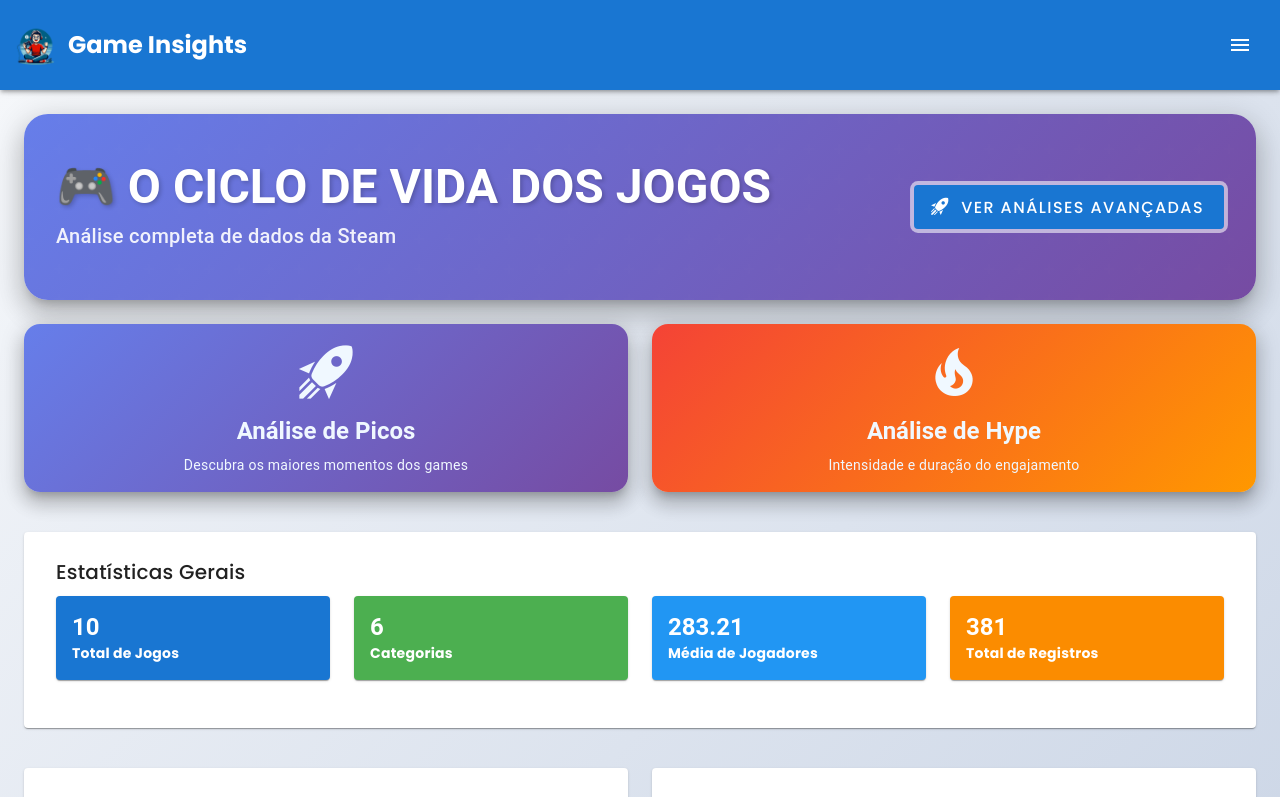
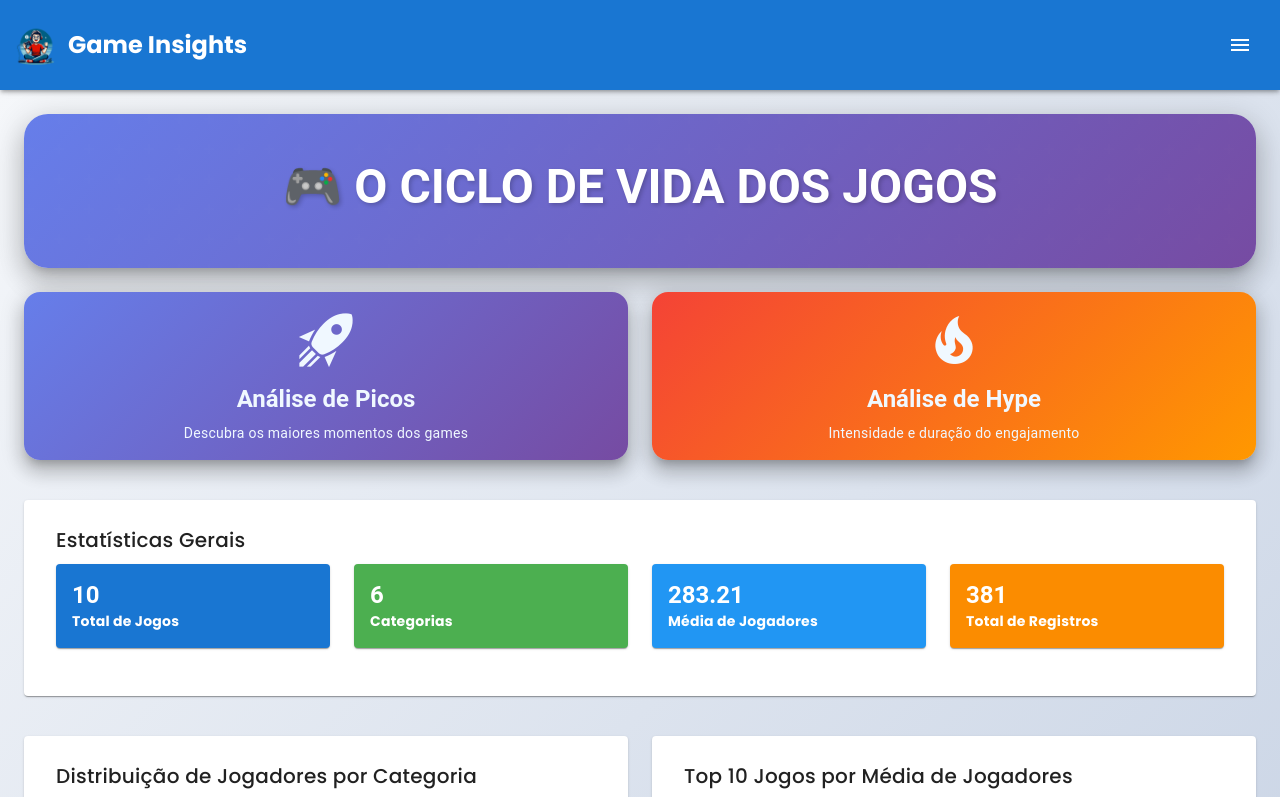
Before and after one commit to brenocoelhos/GameInsight, a Vue app: page / in a window 1280 px wide. Shown: the top 797 px of the page. Built offline with nearby package versions, Linux system fonts and the light colour scheme; a small style sheet from the web is missing.

Commit message:
Add hype estimation and peak player data for various games
- Created hype_estimado.csv with estimated hype values and durations for games including Pubg, Lost Ark, and Cyberpunk 2077.
- Created picos_jogos.csv with peak player data for the same games, detailing peak player counts and dates.

```diff
--- a/src/components/Dashboard.vue
+++ b/src/components/Dashboard.vue
@@ -2,20 +2,10 @@
   <v-container class="outer-container" fluid>
     <div class="container">
       <v-card class="hero-card mb-6" elevation="16">
-        <v-card-text class="hero-content">
+        <v-card-text class="hero-content flex flex-md-row justify-center align-center">
           <div class="hero-text">
             <h1 class="text-h3 font-weight-bold mb-2">🎮 O CICLO DE VIDA DOS JOGOS</h1>
-            <p class="text-h6">Análise completa de dados da Steam</p>
           </div>
-          <v-btn
-            color="primary"
-            size="large"
-            prepend-icon="mdi-rocket-launch"
-            @click="$router.push('/peaks')"
-            class="hero-button"
-          >
-            Ver Análises Avançadas
-          </v-btn>
         </v-card-text>
       </v-card>
 
--- a/src/composables/useAdvancedData.ts
+++ b/src/composables/useAdvancedData.ts
@@ -24,7 +24,7 @@ export function useAdvancedData () {
   async function loadPicosData () {
     try {
       isLoading.value = true
-      const response = await fetch('/src/assets/picos_jogos.csv')
+      const response = await fetch('/picos_jogos.csv')
       const csvText = await response.text()
       Papa.parse(csvText, {
         header: true,
@@ -47,7 +47,7 @@ export function useAdvancedData () {
   async function loadHypeData () {
     try {
       isLoading.value = true
-      const response = await fetch('/src/assets/hype_estimado.csv')
+      const response = await fetch('/hype_estimado.csv')
       const csvText = await response.text()
 
       Papa.parse(csvText, {
--- a/src/composables/useGameData.ts
+++ b/src/composables/useGameData.ts
@@ -136,7 +136,7 @@ export function useGameData () {
 
   function loadData () {
     isLoading.value = true
-    fetch('/src/assets/dados_steam_limpos (1).csv')
+    fetch('/dados_steam_limpos (1).csv')
       .then(response => response.text())
       .then(csvText => {
         Papa.parse<GameData>(csvText, {
```
Also changed, not shown: public/dados_steam_limpos (1).csv (renamed from src/assets/dados_steam_limpos (1).csv), public/hype_estimado.csv (renamed from src/assets/hype_estimado.csv), public/picos_jogos.csv (renamed from src/assets/picos_jogos.csv).
